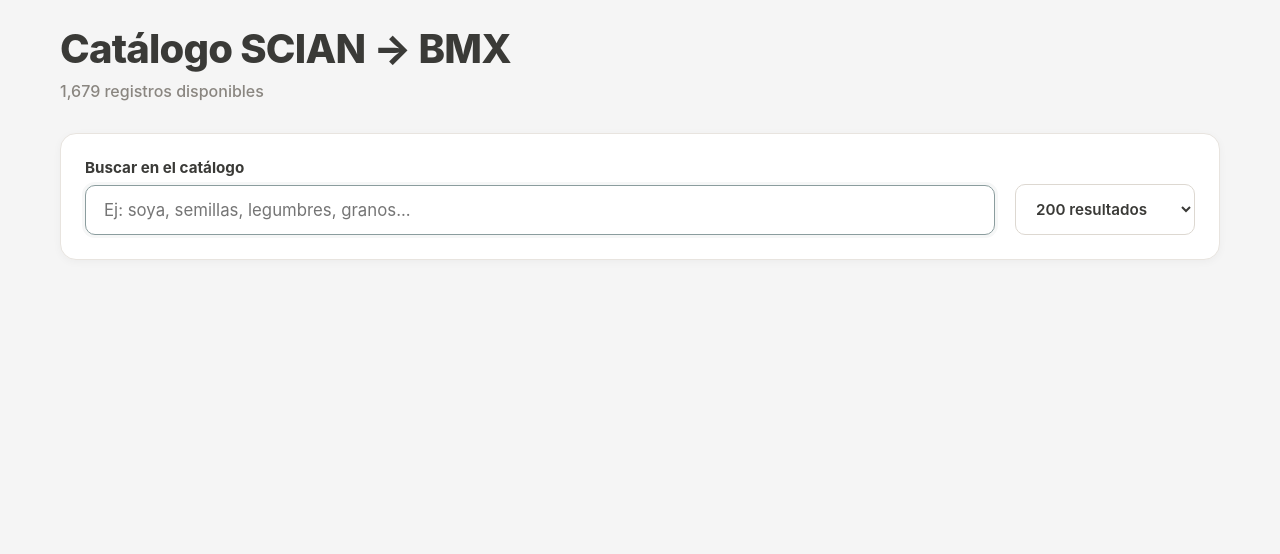
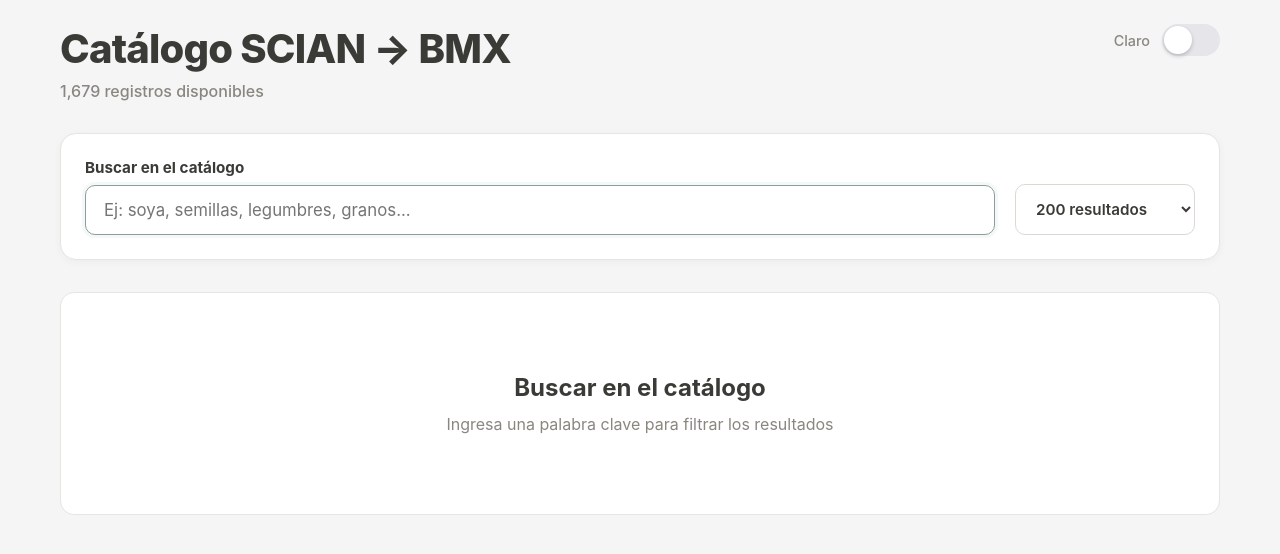
Before and after one commit to FabricioRegalado/catalogo-scian-bmx, a React (Vite) app: page / in a window 1280 px wide. Shown: the top 554 px of the page. Built offline with nearby package versions, Linux system fonts and the light colour scheme.

Commit message:
omogenea al cambio entre temas + animacion easy

```diff
--- a/src/App.jsx
+++ b/src/App.jsx
@@ -97,6 +97,11 @@ export default function App() {
   const [copiedId, setCopiedId] = useState(null);
   // Estado: indica si está procesando la búsqueda
   const [isSearching, setIsSearching] = useState(false);
+  // Estado: tema (dark/light)
+  const [isDarkMode, setIsDarkMode] = useState(() => {
+    const saved = localStorage.getItem('theme');
+    return saved === 'dark';
+  });
 
   // Cargar catálogo ya convertido a JSON al montar el componente
   useEffect(() => {
@@ -108,6 +113,42 @@ export default function App() {
       setRows([]);
     }
   }, []);
+
+  // Guardar preferencia de tema en localStorage
+  useEffect(() => {
+    localStorage.setItem('theme', isDarkMode ? 'dark' : 'light');
+    document.body.style.backgroundColor = isDarkMode ? '#1a1a1a' : '#f5f5f5';
+    document.body.style.transition = 'background-color 0.3s ease';
+  }, [isDarkMode]);
+
+  // Función para alternar el tema
+  const toggleTheme = () => {
+    setIsDarkMode(!isDarkMode);
+  };
+
+  // Colores del tema
+  const theme = {
+    bg: isDarkMode ? '#1a1a1a' : '#f5f5f5',
+    cardBg: isDarkMode ? '#2d2d2d' : '#ffffff',
+    text: isDarkMode ? '#e0e0e0' : '#3a3a37',
+    textSecondary: isDarkMode ? '#b0b0b0' : '#525047',
+    textMuted: isDarkMode ? '#808080' : '#8a8680',
+    border: isDarkMode ? '#404040' : '#e8e4df',
+    inputBg: isDarkMode ? '#242424' : '#f5f5f5',
+    inputBorder: isDarkMode ? '#404040' : '#ddd8d1',
+    inputFocusBorder: isDarkMode ? '#6b9b9d' : '#8b9d9e',
+    headerBg: isDarkMode ? '#242424' : '#f5f4f2',
+    tableHeaderBg: isDarkMode ? '#242424' : '#f5f5f5',
+    tableRowEven: isDarkMode ? '#2d2d2d' : '#ffffff',
+    tableRowOdd: isDarkMode ? '#333333' : '#f5f5f5',
+    tableRowBorder: isDarkMode ? '#404040' : '#f0ebe5',
+    buttonBg: isDarkMode ? '#404040' : '#f0ebe5',
+    buttonBorder: isDarkMode ? '#505050' : '#ddd8d1',
+    buttonText: isDarkMode ? '#e0e0e0' : '#525047',
+    infoBg: isDarkMode ? '#2a3a38' : '#f0f4f3',
+    infoBorder: isDarkMode ? '#3a4a48' : '#dce5e2',
+    infoText: isDarkMode ? '#8fb5b7' : '#496b6d',
+  };
 
   /**
    * Copia el valor numérico de ActividadBMX al portapapeles
@@ -177,41 +218,88 @@ export default function App() {
       margin: "0 auto",
       padding: "24px 20px",
       fontFamily: "-apple-system, BlinkMacSystemFont, 'Segoe UI', sans-serif",
-      color: "#525047",
+      color: theme.textSecondary,
       minHeight: "100vh",
-      backgroundColor: "#f5f5f5"
+      backgroundColor: theme.bg,
+      transition: "background-color 0.3s ease"
     }}>
-      {/* Encabezado con título y contador de registros */}
-      <div style={{ marginBottom: "32px" }}>
+      {/* Encabezado con título, contador de registros y switch de tema */}
+      <div style={{
+        marginBottom: "32px",
+        display: "flex",
+        justifyContent: "space-between",
+        alignItems: "flex-start",
+        flexWrap: "wrap",
+        gap: "20px"
+      }}>
+        <div>
           <h1 style={{
             margin: "0 0 8px 0",
             fontSize: "2.5rem",
-          color: "#3a3a37",
+            color: theme.text,
             fontWeight: "800",
-          letterSpacing: "-0.02em"
+            letterSpacing: "-0.02em",
+            transition: "color 0.3s ease"
           }}>
             Catálogo SCIAN → BMX
           </h1>
-        <p style={{ margin: 0, color: "#8a8680", fontSize: "1rem", fontWeight: "500" }}>
+          <p style={{ margin: 0, color: theme.textMuted, fontSize: "1rem", fontWeight: "500", transition: "color 0.3s ease" }}>
             {rows.length.toLocaleString()} registros disponibles
           </p>
         </div>
 
+        {/* Switch de modo claro/oscuro estilo iOS */}
+        <div style={{ display: "flex", alignItems: "center", gap: "12px" }}>
+          <span style={{ fontSize: "0.9rem", color: theme.textMuted, fontWeight: "500", transition: "color 0.3s ease" }}>
+            {isDarkMode ? "Oscuro" : "Claro"}
+          </span>
+          <button
+            onClick={toggleTheme}
+            title={isDarkMode ? "Cambiar a modo claro" : "Cambiar a modo oscuro"}
+            style={{
+              position: "relative",
+              width: "58px",
+              height: "32px",
+              borderRadius: "16px",
+              border: "none",
+              cursor: "pointer",
+              background: isDarkMode ? "#4cd964" : "#e5e5ea",
+              transition: "background-color 0.3s cubic-bezier(0.4, 0, 0.2, 1)",
+              padding: 0,
+              outline: "none"
+            }}
+          >
+            <div style={{
+              position: "absolute",
+              top: "2px",
+              left: isDarkMode ? "28px" : "2px",
+              width: "28px",
+              height: "28px",
+              borderRadius: "50%",
+              backgroundColor: "#ffffff",
+              boxShadow: "0 2px 4px rgba(0, 0, 0, 0.2)",
+              transition: "left 0.3s cubic-bezier(0.4, 0, 0.2, 1)",
+            }} />
+          </button>
+        </div>
+      </div>
+
       {/* Panel de búsqueda y configuración */}
       <div style={{
-        backgroundColor: "#ffffff",
+        backgroundColor: theme.cardBg,
         padding: "24px",
         borderRadius: "16px",
         display: "grid",
-        gridTemplateColumns: "1fr auto",
+        gridTemplateColumns: window.innerWidth > 768 ? "1fr auto" : "1fr",
         gap: "20px",
         marginBottom: "32px",
-        border: "1px solid #e8e4df",
-        boxShadow: "0 2px 8px rgba(0, 0, 0, 0.04)"
+        border: `1px solid ${theme.border}`,
+        boxShadow: "0 2px 8px rgba(0, 0, 0, 0.04)",
+        transition: "all 0.3s ease"
       }}>
         {/* Input de búsqueda */}
         <div>
-          <label style={{ display: "block", marginBottom: "8px", fontSize: "0.95rem", fontWeight: "700", color: "#3a3a37" }}>
+          <label style={{ display: "block", marginBottom: "8px", fontSize: "0.95rem", fontWeight: "700", color: theme.text, transition: "color 0.3s ease" }}>
             Buscar en el catálogo
           </label>
           <input
@@ -224,21 +312,21 @@ export default function App() {
               padding: "14px 18px",
               fontSize: "1.05rem",
               borderRadius: "10px",
-              border: "1px solid #ddd8d1",
+              border: `1px solid ${theme.inputBorder}`,
               outline: "none",
-              backgroundColor: "#f5f5f5",
-              transition: "all 0.2s",
+              backgroundColor: theme.inputBg,
+              transition: "all 0.3s cubic-bezier(0.4, 0, 0.2, 1)",
               fontFamily: "inherit",
-              color: "#3a3a37"
+              color: theme.text
             }}
             onFocus={(e) => {
-              e.target.style.borderColor = "#8b9d9e";
-              e.target.style.backgroundColor = "#ffffff";
-              e.target.style.boxShadow = "0 0 0 3px rgba(139, 157, 158, 0.08)";
+              e.target.style.borderColor = theme.inputFocusBorder;
+              e.target.style.backgroundColor = theme.cardBg;
+              e.target.style.boxShadow = `0 0 0 3px ${isDarkMode ? 'rgba(107, 155, 157, 0.15)' : 'rgba(139, 157, 158, 0.08)'}`;
             }}
             onBlur={(e) => {
-              e.target.style.borderColor = "#ddd8d1";
-              e.target.style.backgroundColor = "#f5f5f5";
+              e.target.style.borderColor = theme.inputBorder;
+              e.target.style.backgroundColor = theme.inputBg;
               e.target.style.boxShadow = "none";
             }}
           />
@@ -254,21 +342,21 @@ export default function App() {
               fontSize: "0.95rem",
               fontWeight: "600",
               borderRadius: "10px",
-              border: "1px solid #ddd8d1",
-              backgroundColor: "#ffffff",
+              border: `1px solid ${theme.inputBorder}`,
+              backgroundColor: theme.cardBg,
               outline: "none",
               cursor: "pointer",
               minWidth: "180px",
-              transition: "all 0.2s",
+              transition: "all 0.3s cubic-bezier(0.4, 0, 0.2, 1)",
               fontFamily: "inherit",
-              color: "#3a3a37"
+              color: theme.text
             }}
             onFocus={(e) => {
-              e.target.style.borderColor = "#8b9d9e";
-              e.target.style.boxShadow = "0 0 0 3px rgba(139, 157, 158, 0.08)";
+              e.target.style.borderColor = theme.inputFocusBorder;
+              e.target.style.boxShadow = `0 0 0 3px ${isDarkMode ? 'rgba(107, 155, 157, 0.15)' : 'rgba(139, 157, 158, 0.08)'}`;
             }}
             onBlur={(e) => {
-              e.target.style.borderColor = "#ddd8d1";
+              e.target.style.borderColor = theme.inputBorder;
               e.target.style.boxShadow = "none";
             }}
           >
@@ -280,16 +368,42 @@ export default function App() {
         </div>
       </div>
 
+      {/* Pantalla inicial cuando no hay búsqueda */}
+      {!debouncedQ.trim() && rows.length > 0 && (
+        <div style={{
+          textAlign: "center",
+          padding: "80px 40px",
+          backgroundColor: theme.cardBg,
+          borderRadius: "14px",
+          border: `1px solid ${theme.border}`,
+          transition: "all 0.3s ease"
+        }}>
+          <h2 style={{
+            margin: "0 0 12px 0",
+            fontSize: "1.5rem",
+            color: theme.text,
+            fontWeight: "700",
+            transition: "color 0.3s ease"
+          }}>Buscar en el catálogo</h2>
+          <p style={{
+            margin: 0,
+            color: theme.textMuted,
+            fontSize: "1rem",
+            transition: "color 0.3s ease"
+          }}>Ingresa una palabra clave para filtrar los resultados</p>
+        </div>
+      )}
+
       {/* Información de resultados encontrados */}
       {debouncedQ.trim() && (
-        <div style={{ marginBottom: "24px", padding: "16px 20px", backgroundColor: "#f0f4f3", borderRadius: "12px", border: "1px solid #dce5e2", fontSize: "1rem", color: "#496b6d", fontWeight: "600", animation: "fadeIn 0.3s ease-out" }}>
+        <div style={{ marginBottom: "24px", padding: "16px 20px", backgroundColor: theme.infoBg, borderRadius: "12px", border: `1px solid ${theme.infoBorder}`, fontSize: "1rem", color: theme.infoText, fontWeight: "600", animation: "fadeIn 0.3s ease-out", transition: "all 0.3s ease" }}>
           {isSearching ? (
             <div style={{ display: "flex", alignItems: "center", gap: "12px" }}>
               <div style={{
                 width: "16px",
                 height: "16px",
-                border: "2px solid #dce5e2",
-                borderTop: "2px solid #496b6d",
+                border: `2px solid ${theme.infoBorder}`,
+                borderTop: `2px solid ${theme.infoText}`,
                 borderRadius: "50%",
                 animation: "spin 0.6s linear infinite"
               }} />
@@ -297,9 +411,9 @@ export default function App() {
             </div>
           ) : (
             <>
-              Encontradas <span style={{ fontSize: "1.2rem", color: "#3a3a37" }}>{results.length}</span> coincidencias
+              Encontradas <span style={{ fontSize: "1.2rem", color: theme.text, transition: "color 0.3s ease" }}>{results.length}</span> coincidencias
               {results.length > maxToShow && (
-                <span style={{ display: "block", marginTop: "6px", fontSize: "0.9rem", color: "#a87c4f", fontWeight: "500" }}>
+                <span style={{ display: "block", marginTop: "6px", fontSize: "0.9rem", color: isDarkMode ? "#c09068" : "#a87c4f", fontWeight: "500", transition: "color 0.3s ease" }}>
                   Mostrando los primeros {groupedLimited.shown}
                 </span>
               )}
@@ -335,22 +449,23 @@ export default function App() {
           <div style={{
             textAlign: "center",
             padding: "60px 40px",
-            color: "#8a8680",
+            color: theme.textMuted,
             fontSize: "1.15rem",
-            backgroundColor: "#ffffff",
+            backgroundColor: theme.cardBg,
             borderRadius: "14px",
-            border: "1px solid #e8e4df",
+            border: `1px solid ${theme.border}`,
             display: "flex",
             flexDirection: "column",
             alignItems: "center",
             gap: "16px",
-            animation: "fadeIn 0.3s ease-out"
+            animation: "fadeIn 0.3s ease-out",
+            transition: "all 0.3s ease"
           }}>
             <div style={{
               width: "40px",
               height: "40px",
-              border: "3px solid #e8e4df",
-              borderTop: "3px solid #8a8680",
+              border: `3px solid ${theme.border}`,
+              borderTop: `3px solid ${theme.textMuted}`,
               borderRadius: "50%",
               animation: "spin 0.6s linear infinite"
             }} />
@@ -362,24 +477,25 @@ export default function App() {
           <div
             key={g.DescripcionCIAN}
             style={{
-              backgroundColor: "#ffffff",
+              backgroundColor: theme.cardBg,
               borderRadius: "14px",
               marginBottom: "28px",
               overflow: "hidden",
-              border: "1px solid #e8e4df",
+              border: `1px solid ${theme.border}`,
               boxShadow: "0 2px 8px rgba(0, 0, 0, 0.04)",
-              transition: "all 0.2s",
+              transition: "all 0.3s ease",
               animation: `slideIn 0.4s ease-out ${groupIdx * 0.05}s both`
             }}
           >
             <div style={{
               padding: "18px 24px",
-              backgroundColor: "#f5f4f2",
-              borderBottom: "1px solid #e8e4df",
+              backgroundColor: theme.headerBg,
+              borderBottom: `1px solid ${theme.border}`,
               fontWeight: "800",
-              color: "#3a3a37",
+              color: theme.text,
               fontSize: "1.15rem",
-              letterSpacing: "-0.01em"
+              letterSpacing: "-0.01em",
+              transition: "all 0.3s ease"
             }}>
               {g.DescripcionCIAN}
             </div>
@@ -389,39 +505,64 @@ export default function App() {
               <div style={{ overflowX: "auto" }}>
                 <table style={{ width: "100%", borderCollapse: "collapse", fontSize: "1rem" }}>
                   <thead>
-                    <tr style={{ textAlign: "left", borderBottom: "1px solid #e8e4df", backgroundColor: "#f5f5f5" }}>
-                      <th style={{ padding: "16px 24px", color: "#525047", fontWeight: "700", width: "200px" }}>Actividad BMXID</th>
-                      <th style={{ padding: "16px 24px", color: "#525047", fontWeight: "700" }}>Descripción</th>
-                      <th style={{ padding: "16px 24px", color: "#525047", fontWeight: "700", width: "50px", textAlign: "center" }}></th>
+                    <tr style={{ textAlign: "left", borderBottom: `1px solid ${theme.border}`, backgroundColor: theme.tableHeaderBg, transition: "all 0.3s ease" }}>
+                      <th style={{ padding: "16px 24px", color: theme.textSecondary, fontWeight: "700", width: "200px", transition: "color 0.3s ease" }}>Actividad BMXID</th>
+                      <th style={{ padding: "16px 24px", color: theme.textSecondary, fontWeight: "700", transition: "color 0.3s ease" }}>Descripción</th>
+                      <th style={{ padding: "16px 24px", color: theme.textSecondary, fontWeight: "700", width: "50px", textAlign: "center", transition: "color 0.3s ease" }}></th>
                     </tr>
                   </thead>
                   <tbody>
                     {g.items.map((r, idx) => (
-                      <tr key={`${r.ActividadBMX}-${idx}`} style={{ borderBottom: idx === g.items.length - 1 ? "none" : "1px solid #f0ebe5", backgroundColor: idx % 2 === 0 ? "#ffffff" : "#f5f5f5", transition: "background-color 0.2s", animation: `fadeIn 0.3s ease-out ${idx * 0.02}s both` }}>
-                        <td style={{ padding: "16px 24px", fontFamily: "'Courier New', monospace", color: "#6b7970", fontWeight: "600", fontSize: "0.95rem" }}>
+                      <tr
+                        key={`${r.ActividadBMX}-${idx}`}
+                        style={{
+                          borderBottom: idx === g.items.length - 1 ? "none" : `1px solid ${theme.tableRowBorder}`,
+                          backgroundColor: idx % 2 === 0 ? theme.tableRowEven : theme.tableRowOdd,
+                          transition: "all 0.3s ease",
+                          animation: `fadeIn 0.3s ease-out ${idx * 0.02}s both`,
+                          cursor: "pointer"
+                        }}
+                        onMouseEnter={(e) => {
+                          e.currentTarget.style.backgroundColor = isDarkMode ? '#3a3a3a' : '#f0f4f3';
+                        }}
+                        onMouseLeave={(e) => {
+                          e.currentTarget.style.backgroundColor = idx % 2 === 0 ? theme.tableRowEven : theme.tableRowOdd;
+                        }}
+                      >
+                        <td style={{ padding: "16px 24px", fontFamily: "'Courier New', monospace", color: isDarkMode ? "#90cca8" : "#6b7970", fontWeight: "600", fontSize: "0.95rem", transition: "color 0.3s ease" }}>
                           {r.ActividadBMX}
                         </td>
-                        <td style={{ padding: "16px 24px", color: "#525047", lineHeight: "1.5" }}>{r.DescripcionBMX}</td>
+                        <td style={{ padding: "16px 24px", color: theme.textSecondary, lineHeight: "1.5", transition: "color 0.3s ease" }}>{r.DescripcionBMX}</td>
                         <td style={{ padding: "16px 24px", textAlign: "center" }}>
                           <button
                             onClick={() => copyToClipboard(r)}
                             title="Copiar al portapapeles"
                             style={{
-                              background: copiedId === r.ActividadBMX ? "#4caf50" : "#f0ebe5",
-                              border: copiedId === r.ActividadBMX ? "1px solid #45a049" : "1px solid #ddd8d1",
-                              color: copiedId === r.ActividadBMX ? "#ffffff" : "#525047",
+                              background: copiedId === r.ActividadBMX ? "#4caf50" : theme.buttonBg,
+                              border: copiedId === r.ActividadBMX ? "1px solid #45a049" : `1px solid ${theme.buttonBorder}`,
+                              color: copiedId === r.ActividadBMX ? "#ffffff" : theme.buttonText,
                               padding: "8px 12px",
                               borderRadius: "8px",
                               cursor: "pointer",
                               fontSize: "0.9rem",
                               fontWeight: "600",
-                              transition: "all 0.2s",
+                              transition: "all 0.3s cubic-bezier(0.4, 0, 0.2, 1)",
                               display: "flex",
                               alignItems: "center",
                               justifyContent: "center",
                               width: "100px",
                               height: "40px",
                               margin: "0 auto"
+                            }}
+                            onMouseEnter={(e) => {
+                              if (copiedId !== r.ActividadBMX) {
+                                e.currentTarget.style.transform = "scale(1.05)";
+                                e.currentTarget.style.backgroundColor = isDarkMode ? "#505050" : "#e0dbd5";
+                              }
+                            }}
+                            onMouseLeave={(e) => {
+                              e.currentTarget.style.transform = "scale(1)";
+                              e.currentTarget.style.backgroundColor = copiedId === r.ActividadBMX ? "#4caf50" : theme.buttonBg;
                             }}
                           >
                             {copiedId === r.ActividadBMX ? "✓ Copiado" : "Copiar"}
@@ -436,12 +577,13 @@ export default function App() {
               <div style={{
                 padding: "48px 24px",
                 textAlign: "center",
-                color: "#8a8680",
+                color: theme.textMuted,
                 fontSize: "1rem",
                 lineHeight: "1.8",
-                backgroundColor: "#f5f5f5"
+                backgroundColor: theme.tableHeaderBg,
+                transition: "all 0.3s ease"
               }}>
-                <p style={{ margin: "0 0 12px 0", fontSize: "1.05rem", fontWeight: "600", color: "#525047" }}>Sin actividades asignadas</p>
+                <p style={{ margin: "0 0 12px 0", fontSize: "1.05rem", fontWeight: "600", color: theme.textSecondary, transition: "color 0.3s ease" }}>Sin actividades asignadas</p>
                 <p style={{ margin: 0, fontSize: "0.95rem" }}>Esta categoría SCIAN no tiene correspondencias con actividades BMX registradas en el catálogo actual</p>
               </div>
             )}
@@ -453,11 +595,12 @@ export default function App() {
           <div style={{
             textAlign: "center",
             padding: "60px 40px",
-            color: "#8a8680",
+            color: theme.textMuted,
             fontSize: "1.15rem",
-            backgroundColor: "#ffffff",
+            backgroundColor: theme.cardBg,
             borderRadius: "14px",
-            border: "1px dashed #ddd8d1"
+            border: `1px dashed ${theme.border}`,
+            transition: "all 0.3s ease"
           }}>
             No se encontraron resultados para "<b>{debouncedQ}</b>"
           </div>
```
Lines whose indentation alone changed are shown as unchanged.
